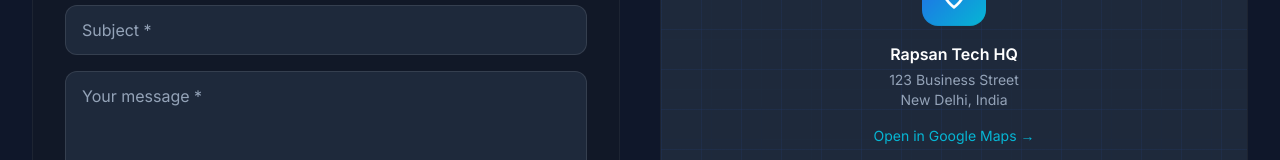
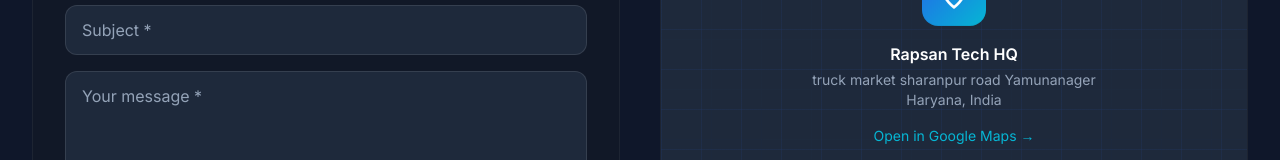
Before and after one commit to kartiksaini00/Rapsantech, a React (Vite) app in the folder frontend/: page /contact in a window 1280 px wide. Shown: the part 910-1070 px from the top of the page. Built offline with nearby package versions, Linux system fonts and the light colour scheme.

Commit message:
Updated project files

```diff
--- a/frontend/src/pages/Contact.jsx
+++ b/frontend/src/pages/Contact.jsx
@@ -95,9 +95,9 @@ export default function Contact() {
                     <MapPin className="w-8 h-8 text-white" />
                   </div>
                   <h3 className="text-white font-semibold mb-1">Rapsan Tech HQ</h3>
-                  <p className="text-text-secondary text-sm">123 Business Street</p>
-                  <p className="text-text-secondary text-sm">New Delhi, India</p>
-                  <a href="https://maps.google.com" target="_blank" rel="noreferrer" className="inline-block mt-4 text-accent text-sm hover:underline">Open in Google Maps →</a>
+                  <p className="text-text-secondary text-sm">truck market sharanpur road Yamunanager</p>
+                  <p className="text-text-secondary text-sm">Haryana, India</p>
+                  <a href="https://www.google.com/maps/place/Saharanpur+Rd,+Old+Hamida,+Yamuna+Nagar,+Haryana+135001/@30.115555,77.2818762,15.69z/data=!4m6!3m5!1s0x390efa2073c41717:0x395b2e6dfacbd75!8m2!3d30.1168337!4d77.2847372!16s%2Fg%2F11sk8_gx0h?entry=ttu&g_ep=EgoyMDI2MDUxMy4wIKXMDSoASAFQAw%3D%3D" target="_blank" rel="noreferrer" className="inline-block mt-4 text-accent text-sm hover:underline">Open in Google Maps →</a>
                 </div>
               </div>
             </motion.div>
```
